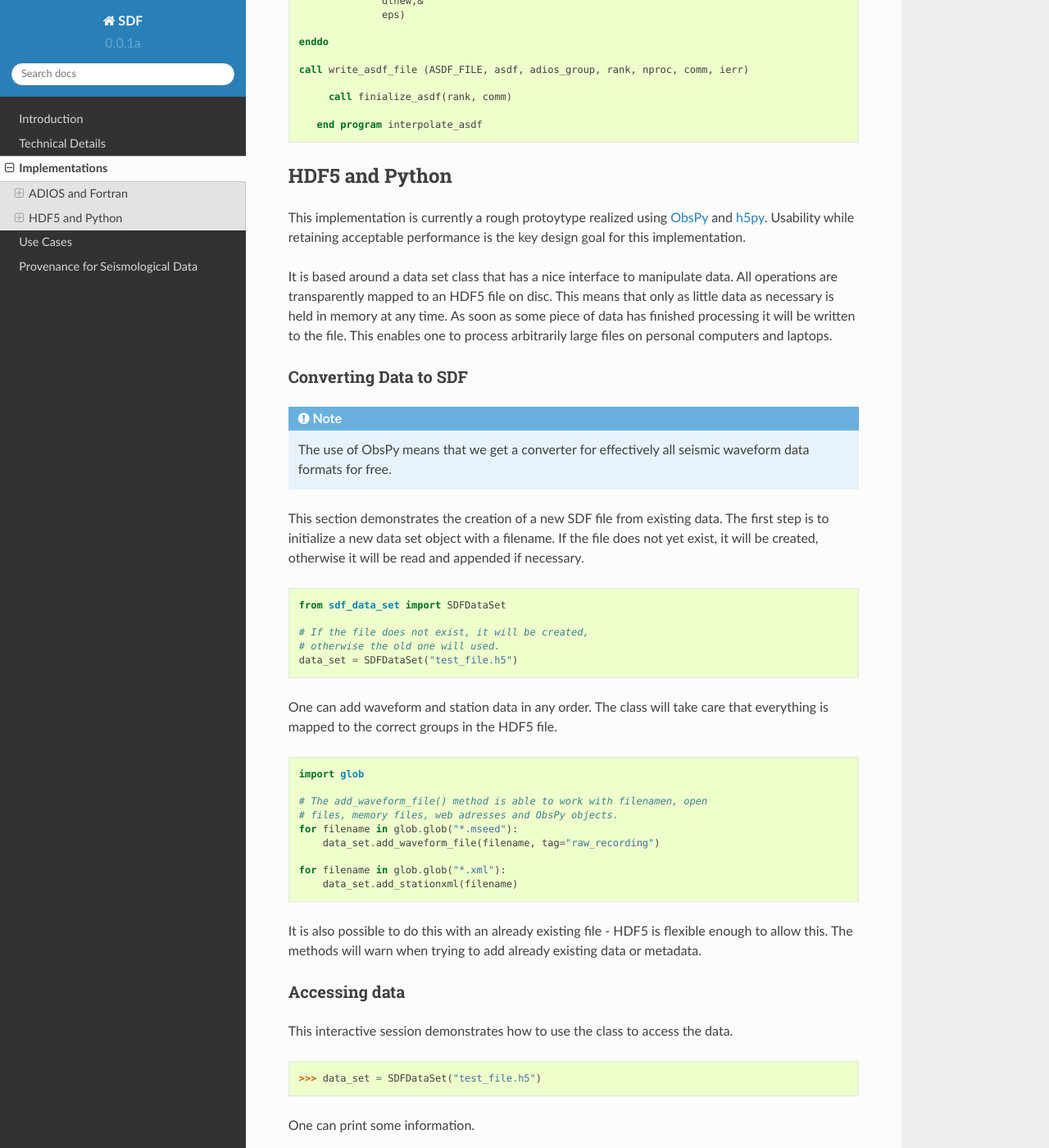
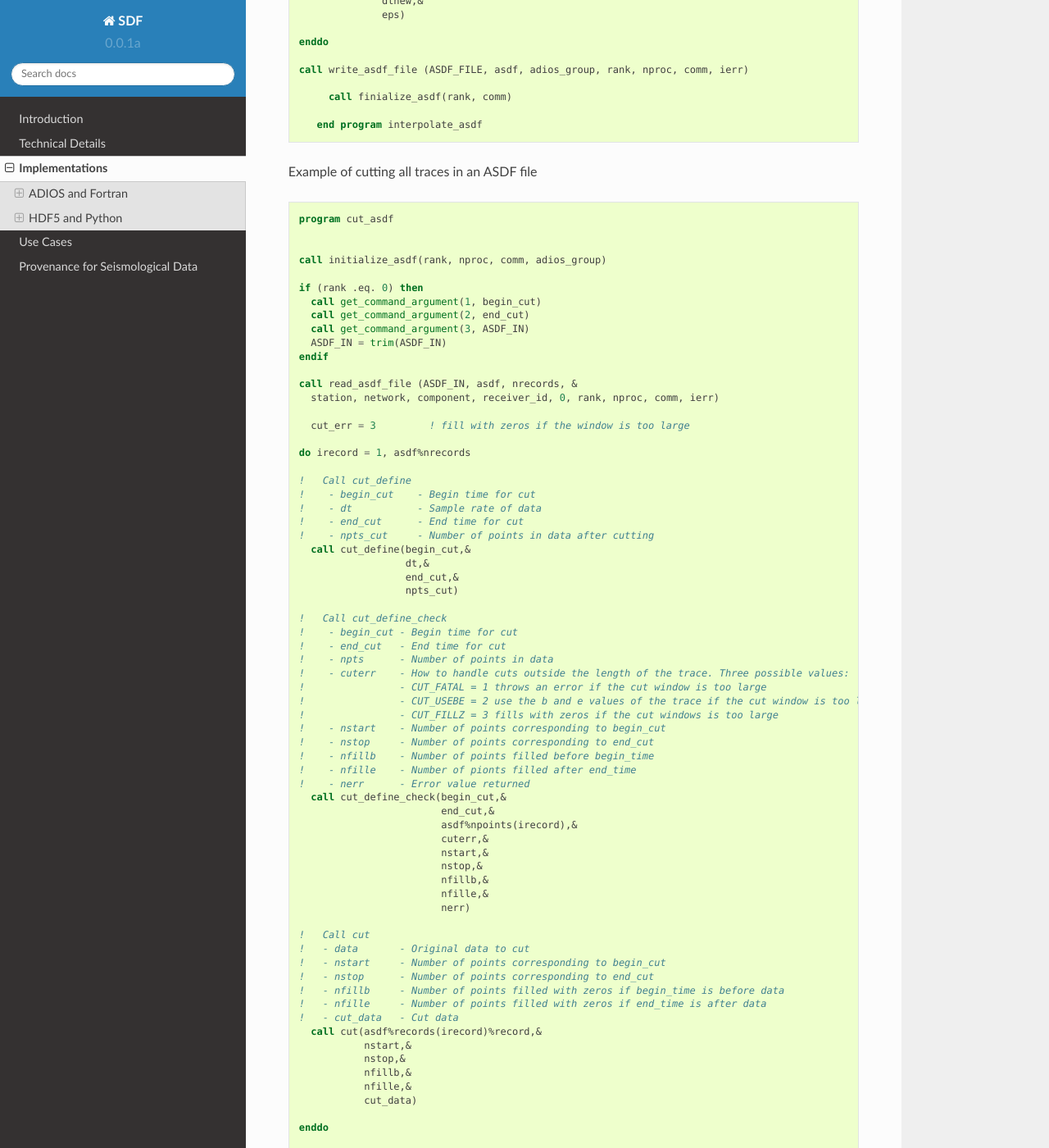
Before and after one commit to wjlei1990/ASDF, a Sphinx documentation site: the page built from doc/implementations.rst, in a window 1280 px wide and 1400 px high, scrolled down 1928 px. Shown: the whole window at 82% size. Built offline with Sphinx 7.4.7 and the Read the Docs theme 2.0.0, drawn with Linux system fonts in a browser that asks for light colours; some of the changed text lies outside the part shown.

Commit message:
Update implementations.rst

```diff
--- a/doc/implementations.rst
+++ b/doc/implementations.rst
@@ -115,6 +115,84 @@ Example of interpolating all seismograms in ASDF to the same sample rate
        call finialize_asdf(rank, comm)
 
      end program interpolate_asdf
+
+Example of cutting all traces in an ASDF file
+
+.. code-block:: fortran
+
+  program cut_asdf
+
+
+  call initialize_asdf(rank, nproc, comm, adios_group)
+
+  if (rank .eq. 0) then
+    call get_command_argument(1, begin_cut)
+    call get_command_argument(2, end_cut)
+    call get_command_argument(3, ASDF_IN)
+    ASDF_IN = trim(ASDF_IN)
+  endif
+
+  call read_asdf_file (ASDF_IN, asdf, nrecords, &
+    station, network, component, receiver_id, 0, rank, nproc, comm, ierr)
+
+    cut_err = 3         ! fill with zeros if the window is too large
+
+  do irecord = 1, asdf%nrecords
+
+  !   Call cut_define
+  !    - begin_cut    - Begin time for cut
+  !    - dt           - Sample rate of data
+  !    - end_cut      - End time for cut
+  !    - npts_cut     - Number of points in data after cutting
+    call cut_define(begin_cut,&
+                    dt,&
+                    end_cut,&
+                    npts_cut)
+
+  !   Call cut_define_check
+  !    - begin_cut - Begin time for cut
+  !    - end_cut   - End time for cut
+  !    - npts      - Number of points in data
+  !    - cuterr    - How to handle cuts outside the length of the trace. Three possible values:
+  !                - CUT_FATAL = 1 throws an error if the cut window is too large
+  !                - CUT_USEBE = 2 use the b and e values of the trace if the cut window is too large
+  !                - CUT_FILLZ = 3 fills with zeros if the cut windows is too large
+  !    - nstart    - Number of points corresponding to begin_cut
+  !    - nstop     - Number of points corresponding to end_cut
+  !    - nfillb    - Number of points filled before begin_time
+  !    - nfille    - Number of pionts filled after end_time
+  !    - nerr      - Error value returned
+    call cut_define_check(begin_cut,&
+                          end_cut,&
+                          asdf%npoints(irecord),&
+                          cuterr,&
+                          nstart,&
+                          nstop,&
+                          nfillb,&
+                          nfille,&
+                          nerr)
+
+  !   Call cut
+  !   - data       - Original data to cut
+  !   - nstart     - Number of points corresponding to begin_cut
+  !   - nstop      - Number of points corresponding to end_cut
+  !   - nfillb     - Number of points filled with zeros if begin_time is before data
+  !   - nfille     - Number of points filled with zeros if end_time is after data
+  !   - cut_data   - Cut data
+    call cut(asdf%records(irecord)%record,&
+             nstart,&
+             nstop,&
+             nfillb,&
+             nfille,&
+             cut_data)
+
+  enddo
+
+  call write_asdf_file (ASDF_FILE, asdf, adios_group, rank, nproc, comm, ierr)
+
+  call finialize_asdf(rank, comm)
+
+  end program cut_asdf
 
 HDF5 and Python
 ---------------
```
